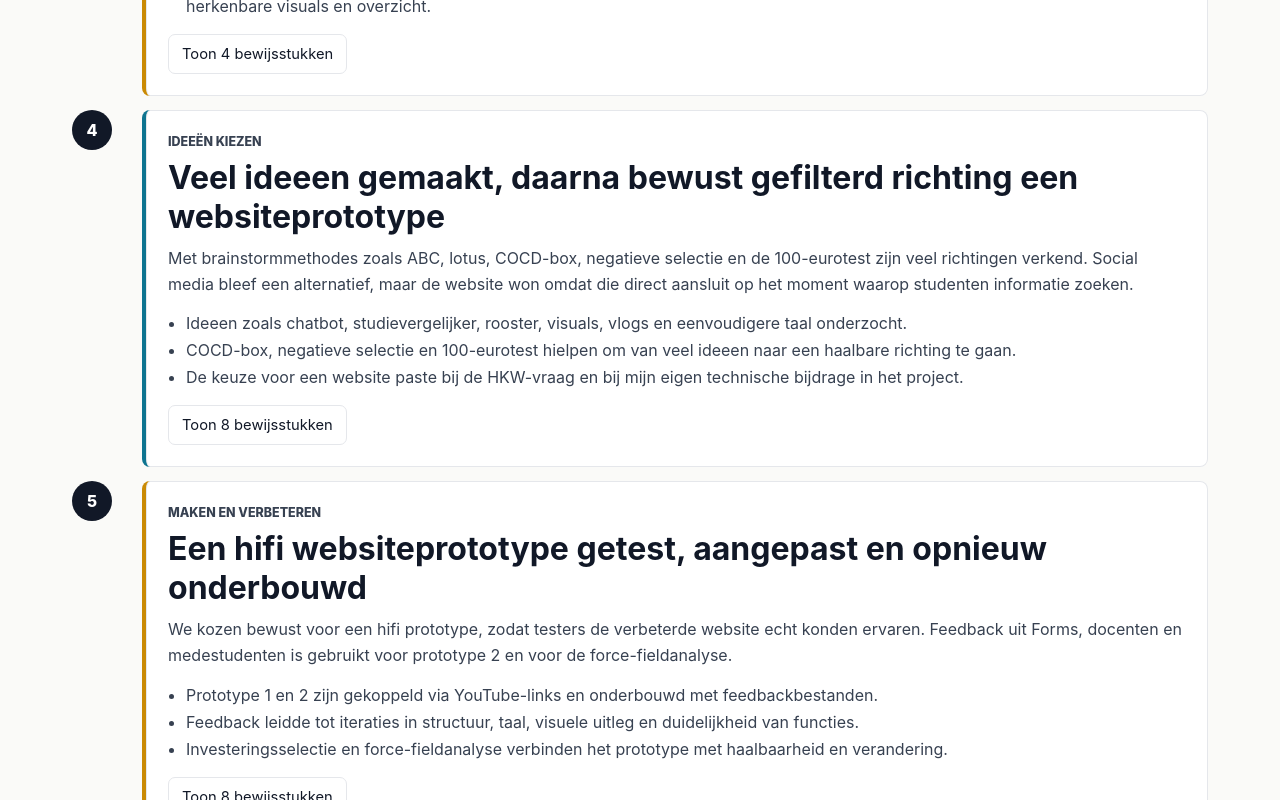
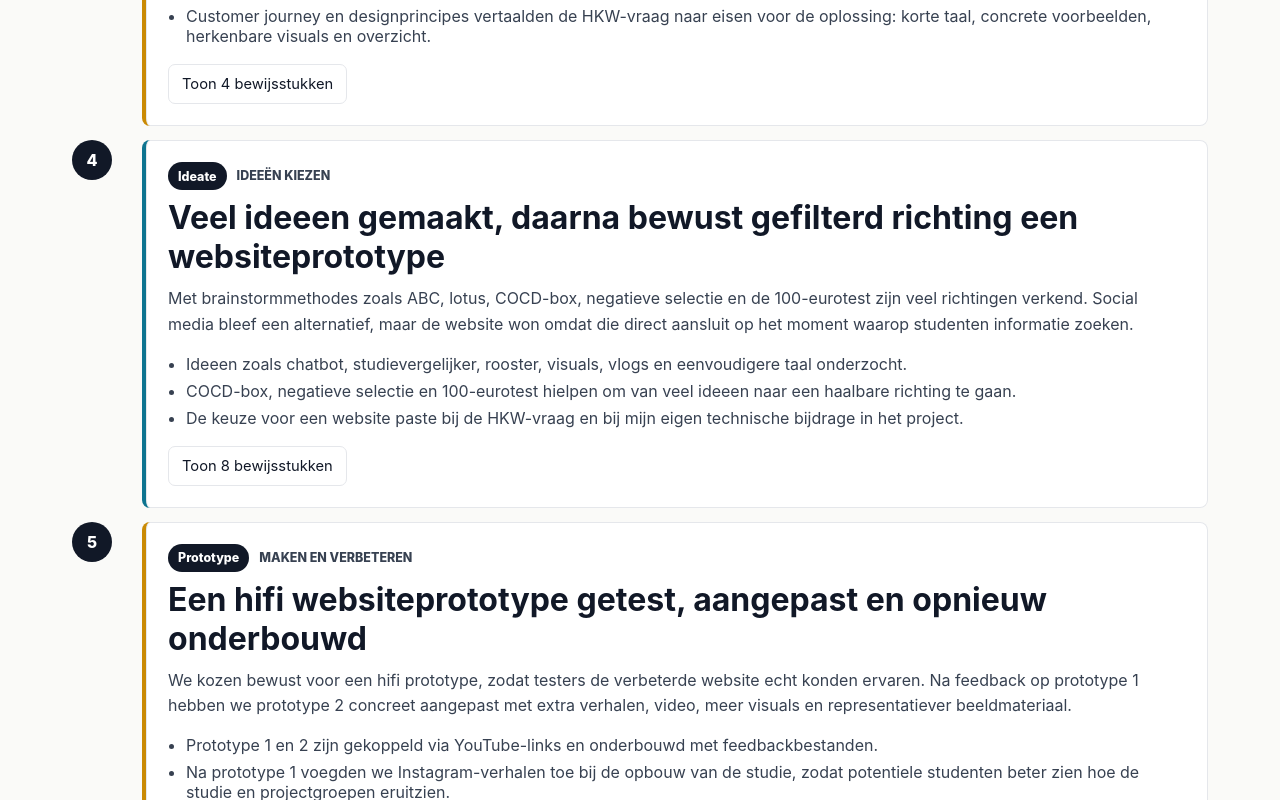
Before and after one commit to maxdekortwork/bulletjournal, a React (Vite) app: page / in a window 1280 px wide. Shown: the part 2160-2960 px from the top of the page. Built offline with nearby package versions, Linux system fonts and the light colour scheme.

Commit message:
Update bullet journal content

```diff
--- a/src/App.css
+++ b/src/App.css
@@ -199,6 +199,26 @@ footer p {
   padding: 22px;
   border-radius: 8px;
   box-shadow: inset 0 0 0 1px var(--line);
+}
+
+.phase-heading {
+  display: flex;
+  align-items: center;
+  gap: 10px;
+  flex-wrap: wrap;
+  margin-bottom: 8px;
+}
+
+.phase-heading span {
+  display: inline-flex;
+  align-items: center;
+  min-height: 28px;
+  border-radius: 999px;
+  background: var(--ink);
+  color: white;
+  padding: 0 10px;
+  font-size: 0.78rem;
+  font-weight: 800;
 }
 
 .timeline article:nth-child(2n) .timeline-content {
--- a/src/App.jsx
+++ b/src/App.jsx
@@ -72,14 +72,16 @@ const phaseCopy = [
   },
   {
     id: 'prototype',
-    label: 'Prototype & Test',
+    label: 'Prototype',
     kicker: 'Maken en verbeteren',
     title: 'Een hifi websiteprototype getest, aangepast en opnieuw onderbouwd',
     summary:
-      'We kozen bewust voor een hifi prototype, zodat testers de verbeterde website echt konden ervaren. Feedback uit Forms, docenten en medestudenten is gebruikt voor prototype 2 en voor de force-fieldanalyse.',
+      'We kozen bewust voor een hifi prototype, zodat testers de verbeterde website echt konden ervaren. Na feedback op prototype 1 hebben we prototype 2 concreet aangepast met extra verhalen, video, meer visuals en representatiever beeldmateriaal.',
     bullets: [
       'Prototype 1 en 2 zijn gekoppeld via YouTube-links en onderbouwd met feedbackbestanden.',
-      'Feedback leidde tot iteraties in structuur, taal, visuele uitleg en duidelijkheid van functies.',
+      'Na prototype 1 voegden we Instagram-verhalen toe bij de opbouw van de studie, zodat potentiele studenten beter zien hoe de studie en projectgroepen eruitzien.',
+      'Bovenaan kwam een knop naar de video en onderaan kwam een extra video over TB voor bezoekers die de pagina hadden bekeken.',
+      'De pagina is visueler gemaakt en er zijn vrouwen toegevoegd in afbeeldingen, zodat de opleiding minder eenzijdig overkomt.',
       'Investeringsselectie en force-fieldanalyse verbinden het prototype met haalbaarheid en verandering.',
     ],
   },
@@ -186,7 +188,7 @@ const methodNotes = [
     why:
       'We kozen voor een hifi prototype omdat een website pas goed te testen is als iemand hem echt kan ervaren. Alleen losse plaatjes zouden minder duidelijk zijn en sneller rommelig overkomen.',
     result:
-      'Prototype 1 gaf meteen bruikbare reacties. Daarna is prototype 2 aangepast op basis van feedback uit Forms, medestudenten en docenten.',
+      'Prototype 1 gaf bruikbare feedback. In prototype 2 voegden we Instagram-verhalen over studieopbouw en projectgroepen toe, een videoknop bovenaan, een extra TB-video onderaan, meer visuals en meer vrouwen in het beeldmateriaal.',
   },
   {
     phase: 'Test',
@@ -247,7 +249,7 @@ const requirementAudit = [
     title: 'Iteraties',
     status: 'Voldoet',
     proof:
-      'De overgang van onepager/roadmap-idee naar compacte website en van prototype 1 naar prototype 2 staat beschreven.',
+      'De overgang van onepager/roadmap-idee naar compacte website en van prototype 1 naar prototype 2 staat beschreven, inclusief Instagram-verhalen, videoknoppen, extra TB-video, visuals en inclusiever beeldmateriaal.',
   },
   {
     title: 'Reflecties',
@@ -499,7 +501,10 @@ export default function App() {
                 <article key={phase.id} id={phase.id}>
                   <div className="timeline-index">{index + 1}</div>
                   <div className="timeline-content">
-                    <p className="eyebrow">{phase.kicker}</p>
+                    <div className="phase-heading">
+                      <span>{phase.label}</span>
+                      <p className="eyebrow">{phase.kicker}</p>
+                    </div>
                     <h2>{phase.title}</h2>
                     <p>{phase.summary}</p>
                     <ul>
@@ -568,9 +573,11 @@ export default function App() {
             <article>
               <h3>Wat veranderde na feedback?</h3>
               <p>
-                Uit testfeedback kwam dat duidelijkheid, eenvoudige taal, visuals en bruikbare
-                functies belangrijk waren. Daarom is prototype 2 aangescherpt op structuur,
-                uitleg en informatie die echt helpt bij kiezen.
+                Uit testfeedback kwam dat potentiele studenten meer gevoel bij de studie wilden
+                krijgen. Daarom voegden we Instagram-verhalen toe over de opbouw van de studie en
+                projectgroepen, een videoknop bovenaan, een extra TB-video onderaan en meer visuals.
+                Ook voegden we vrouwen toe in de afbeeldingen, zodat de pagina herkenbaarder en
+                minder eenzijdig werd.
               </p>
             </article>
             <article>
```
